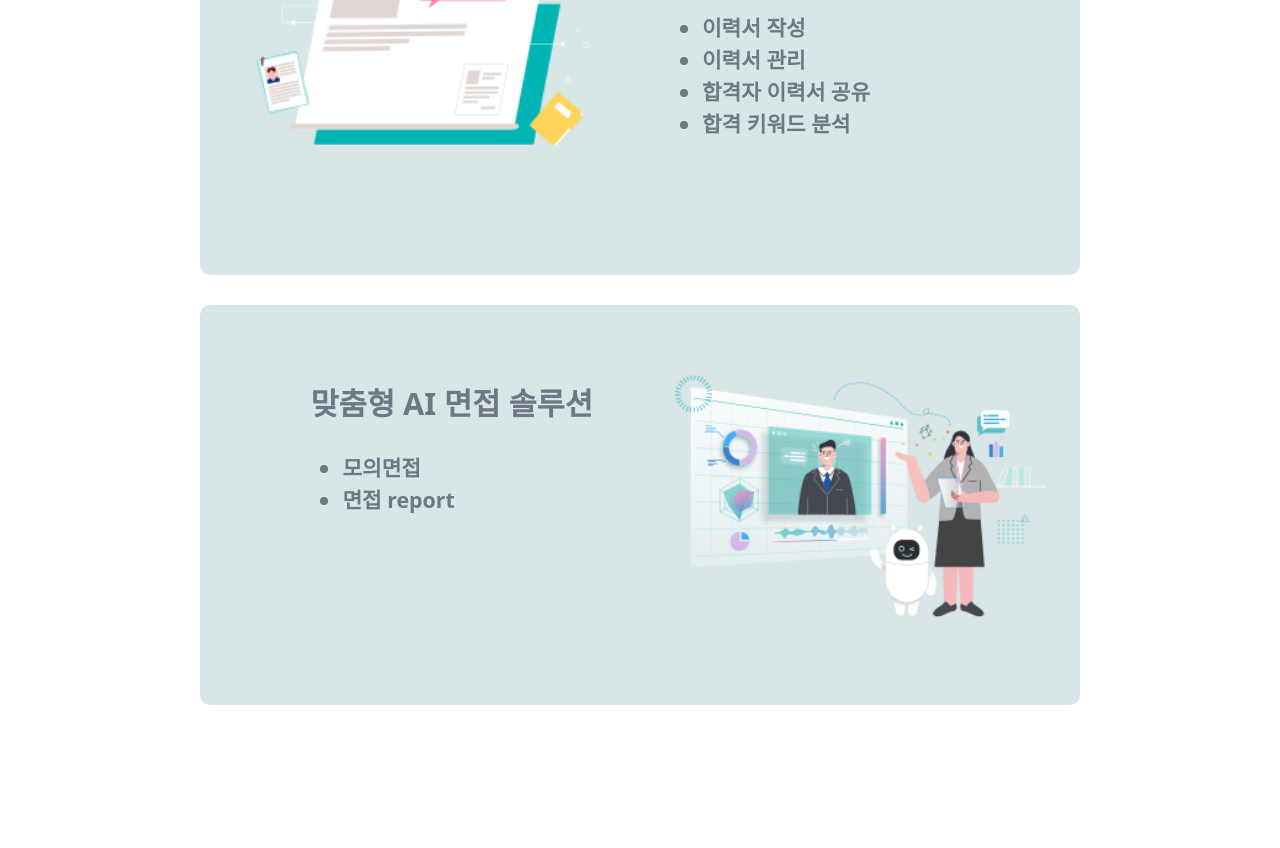
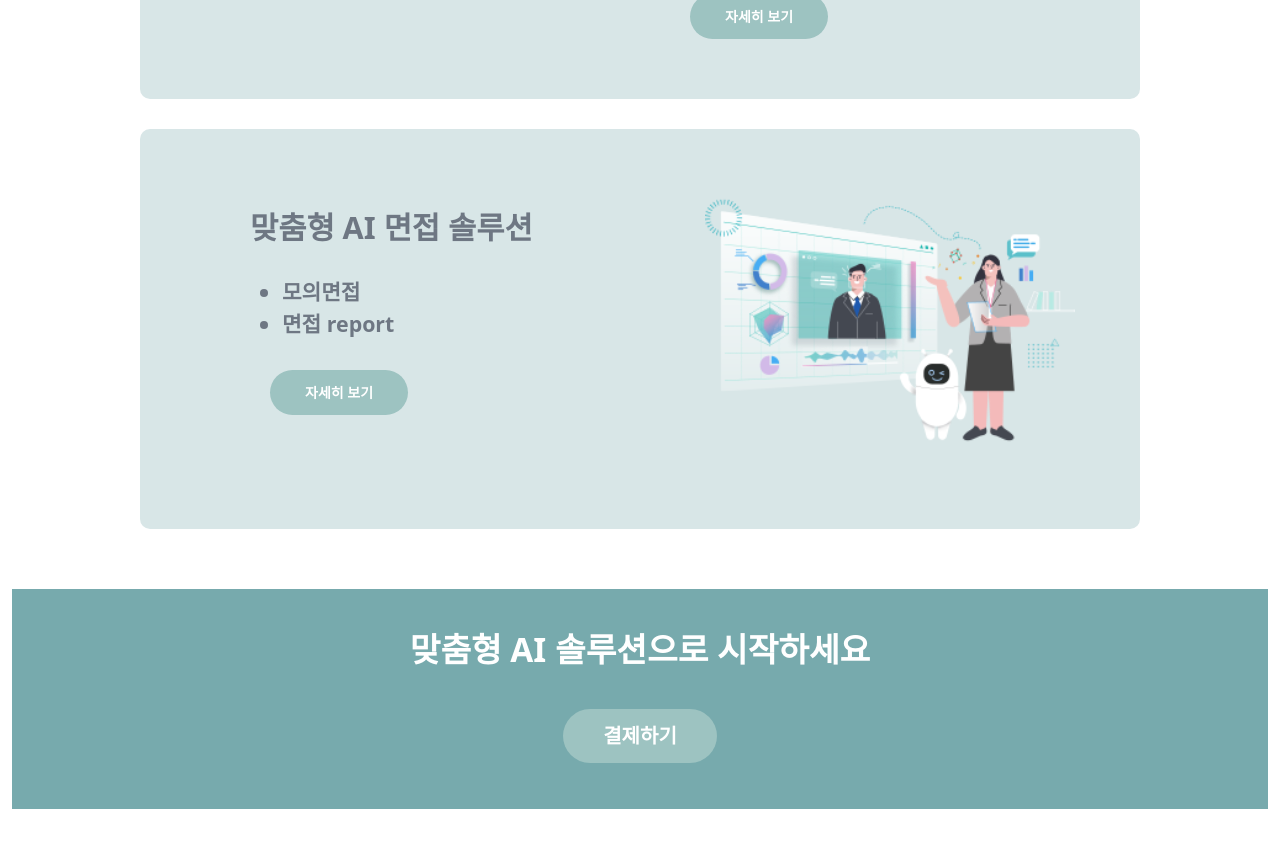
Before and after one commit to minsik99/nainReact, a Next.js app: page /main in a window 1280 px wide. Shown: the part 1000-1848 px from the top of the page. Built offline with nearby package versions, Linux system fonts and the light colour scheme.

Commit message:
메인 페이지 완료

```diff
--- /dev/null
+++ b/src/components/designTool/RadiusButton.jsx
@@ -0,0 +1,38 @@
+import React from "react";
+import PropTypes from "prop-types";
+
+const RadiusButton = ({ padding, color, text, onClick, fontSize }) => {
+  const buttonStyles = {
+    padding: padding || "12px 24px",
+    backgroundColor: color,
+    border: "none",
+    borderRadius: "30px",
+    color: "#fff",
+    cursor: "pointer",
+    fontWeight: "600",
+    fontSize: fontSize || "14px",
+  };
+
+  return (
+    <button style={buttonStyles} onClick={onClick}>
+      {text}
+    </button>
+  );
+};
+
+RadiusButton.propTypes = {
+  padding: PropTypes.string,
+  color: PropTypes.string,
+  text: PropTypes.string.isRequired,
+  onClick: PropTypes.func,
+  fontSize: PropTypes.string,
+};
+
+RadiusButton.defaultProps = {
+  padding: "12px 24px",
+  color: "#007bff",
+  onClick: () => {},
+  fontSize: "14px",
+};
+
+export default RadiusButton;
--- a/src/components/layouts/navigationBar.jsx
+++ b/src/components/layouts/navigationBar.jsx
@@ -29,11 +29,7 @@ const NavigationBar = observer(() => {
     >
       <Container>
         <Navbar.Brand href="/">
-          <img
-            src="/image/A_P_logo.webp"
-            alt="Logo"
-            style={{ width: "100%" }}
-          />
+          <img src="/image/Logo.png" alt="Logo" style={{ width: "110px" }} />
         </Navbar.Brand>
         <Navbar.Toggle aria-controls="responsive-navbar-nav" />
         <Navbar.Collapse id="responsive-navbar-nav">
--- a/src/components/main/MainComponent.jsx
+++ b/src/components/main/MainComponent.jsx
@@ -2,8 +2,12 @@ import React, { useRef, useEffect, useState } from "react";
 import Slider from "react-slick";
 import "slick-carousel/slick/slick.css";
 import "slick-carousel/slick/slick-theme.css";
+import RadiusButton from "../designTool/radiusButton";
+import { useRouter } from "next/router";
 
 const MainComponent = () => {
+  const router = useRouter();
+
   const settings = {
     dots: true,
     infinite: true,
@@ -164,6 +168,14 @@ const MainComponent = () => {
             <li>합격자 이력서 공유</li>
             <li>합격 키워드 분석</li>
           </ul>
+          <div className="banner_botton">
+            <RadiusButton
+              padding="12px 35px"
+              color="#9dc3c1"
+              text="자세히 보기"
+              onClick={() => router.push("/resume")}
+            />
+          </div>
         </div>
       </div>
       <div className="banner">
@@ -189,6 +201,14 @@ const MainComponent = () => {
             <li>모의면접</li>
             <li>면접 report</li>
           </ul>
+          <div className="banner_botton">
+            <RadiusButton
+              padding="12px 35px"
+              color="#9dc3c1"
+              text="자세히 보기"
+              onClick={() => router.push("/interview")}
+            />
+          </div>
         </div>
         <div className="interview_image">
           <img
@@ -199,6 +219,20 @@ const MainComponent = () => {
           ></img>
         </div>
       </div>
+      <div className="subscribe_banner">
+        <h1 style={{ color: "#FFFFFF", fontSize: "25pt", fontWeight: "900" }}>
+          맞춤형 AI 솔루션으로 시작하세요
+        </h1>
+        <div className="subscribe_button">
+          <RadiusButton
+            padding="12px 40px"
+            fontSize="20px"
+            color="#9dc3c1"
+            text="결제하기"
+            onClick={() => router.push("/subscribe")}
+          />
+        </div>
+      </div>
     </>
   );
 };
--- a/src/styles/global.css
+++ b/src/styles/global.css
@@ -70,7 +70,6 @@
 .map_div {
   margin-top: 100px;
   width: 100%;
-
   margin-left: auto;
   margin-right: auto;
 }
@@ -116,7 +115,7 @@
 }
 
 .banner {
-  width: 70%;
+  width: 1000px;
   height: 400px;
   margin: auto;
   margin-bottom: 30px;
@@ -153,6 +152,23 @@
   width: 50%;
   padding-left: 80px;
   padding-top: 50px;
+}
+
+.banner_botton {
+  margin-left: 50px;
+}
+
+.subscribe_banner {
+  text-align: center;
+  background: #77aaad;
+  height: 220px;
+  padding: 40px;
+  margin-top: 60px;
+}
+
+.subscribe_button {
+  margin: 40px;
+  font-size: 30px;
 }
 
 .square {
```
Also changed, not shown: public/image/Logo.png (added).
